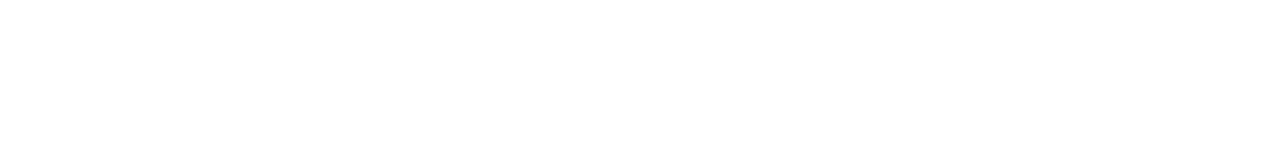
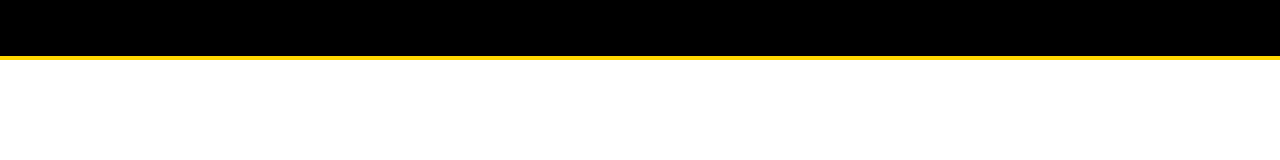
Before and after one commit to eugenman230024/vstyle, a plain HTML site: page index.html in a window 1280 px wide. Drawn offline with nearby package versions, Linux system fonts and the light colour scheme.

Commit message:
added style file

```diff
--- /dev/null
+++ b/css/style.css
@@ -0,0 +1,12 @@
+.navigation-fixed{
+	display: flex;
+	flex-direction: row;
+	height: 60px;
+	background-color: #000;
+	border-bottom: 4px solid gold;
+	position: fixed;
+	width: 100%;
+	top: 0;
+	left: 0;
+	right: 0;
+}
--- a/index.html
+++ b/index.html
@@ -13,9 +13,18 @@
 
 		<!-- JQUERY -->
 		<script src="https://ajax.googleapis.com/ajax/libs/jquery/3.6.4/jquery.min.js"></script>
+
+		<!-- CUSTOM CSS -->
+		<link rel="stylesheet" href="css/style.css" >
 	</head>
 	<body>
+		<div class="container-fluid">
+			<div class="row">
+				<nav class="nav-bar navigation-fixed">
 
+				</nav>
+			</div>
+		</div>
 	</body>
 
 </html>
```
